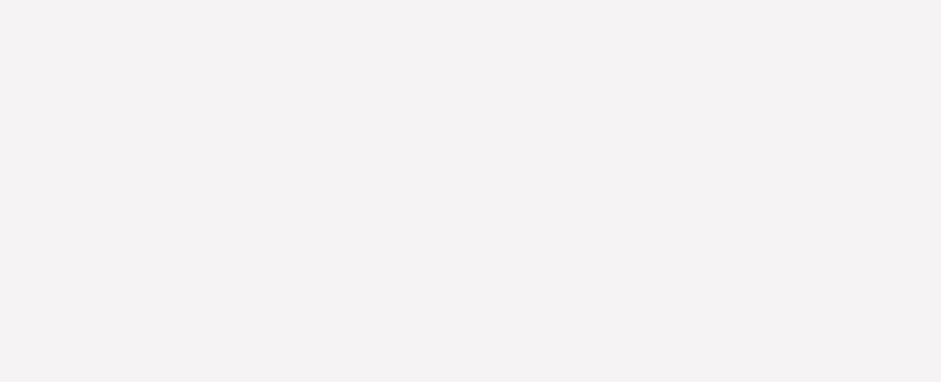
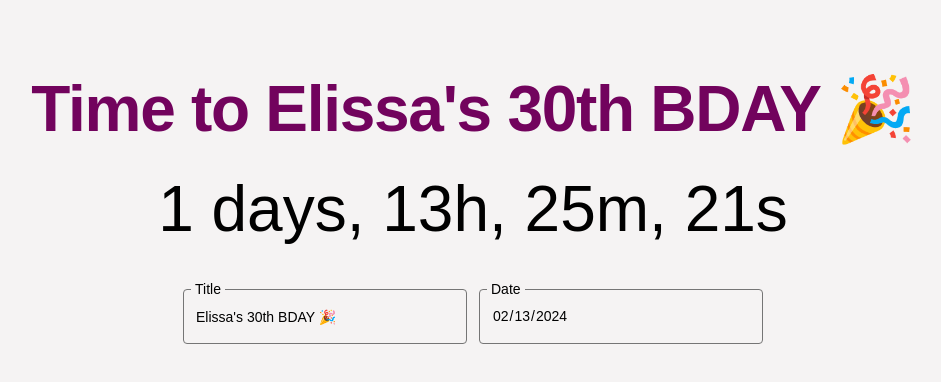
Before and after one commit to elissatsekouras/nc-code-test, an Angular app: page / in a window 1280 px wide. Shown: the top 382 px of the page, without its empty margins (167-1108 px from the left). Built offline with nearby package versions, Linux system fonts and the light colour scheme.

Commit message:
Create working countdown app with Elissas birthday as default

```diff
--- a/src/app/app.component.scss
+++ b/src/app/app.component.scss
@@ -0,0 +1,27 @@
+main {
+  padding: 24px;
+  padding-top: 64px;
+}
+
+.countdown-app {
+  display: flex;
+  flex-direction: column;
+  justify-content: center;
+  align-items: center;
+}
+
+.input-container {
+  width: 100%;
+  max-width: 580px;
+  display: grid;
+  grid-template-columns: repeat(2, minmax(0, 1fr));
+  gap: 12px;
+  margin: 24px 0;
+
+  @media only screen and (max-width: 650px) {
+    grid-template-rows: repeat(2, minmax(0, 1fr));
+    grid-template-columns: repeat(1, minmax(0, 1fr));
+    gap: 48px;
+    max-width: 278px;
+  }
+}
--- a/src/app/app.component.ts
+++ b/src/app/app.component.ts
@@ -1,15 +1,61 @@
 import { Component } from '@angular/core';
 import { RouterOutlet } from '@angular/router';
+import { EventNameComponent } from './components/event-name/event-name.component';
+import { CountdownTimerComponent } from './components/countdown-timer/countdown-timer.component';
+import { InputComponent } from './components/input/input.component';
+import { Event } from './types/event.type';
+import { HelperService } from './services/helper.service';
 
 @Component({
   selector: 'app-root',
   standalone: true,
-  imports: [RouterOutlet],
+  imports: [
+    RouterOutlet,
+    EventNameComponent,
+    CountdownTimerComponent,
+    InputComponent,
+  ],
+  providers: [HelperService],
   template: `
-    <div></div>
+    <main>
+      <section class="countdown-app">
+        <app-event-name [title]="event.name" />
+        <app-countdown-timer [dDay]="event.date" />
+        <div class="input-container">
+          <app-input
+            label="Title"
+            type="text"
+            placeholder="Name your event"
+            [value]="event.name"
+            [onChange]="handleTitleChange.bind(this)"
+          />
+          <app-input
+            label="Date"
+            type="date"
+            value="{{ helpers.formatDate(this.event.date) }}"
+            [onChange]="handleDateChange.bind(this)"
+          />
+        </div>
+      </section>
+    </main>
   `,
-  styleUrl: './app.component.scss'
+  styleUrl: './app.component.scss',
 })
 export class AppComponent {
-  title = 'event-countdown-app';
+  constructor(
+    public helpers: HelperService,
+  ) {}
+
+  event: Event = {
+    name: "Elissa's 30th BDAY 🎉",
+    date: new Date('2024-02-13'),
+  };
+
+  handleDateChange(e: any) {
+    this.event.date = new Date(e.target.value);
+  }
+
+  handleTitleChange(e: any) {
+    this.event.name = e.target.value;
+  }
 }
--- /dev/null
+++ b/src/app/types/event.type.ts
@@ -0,0 +1,4 @@
+export type Event = {
+  name: string;
+  date: Date;
+};
```
